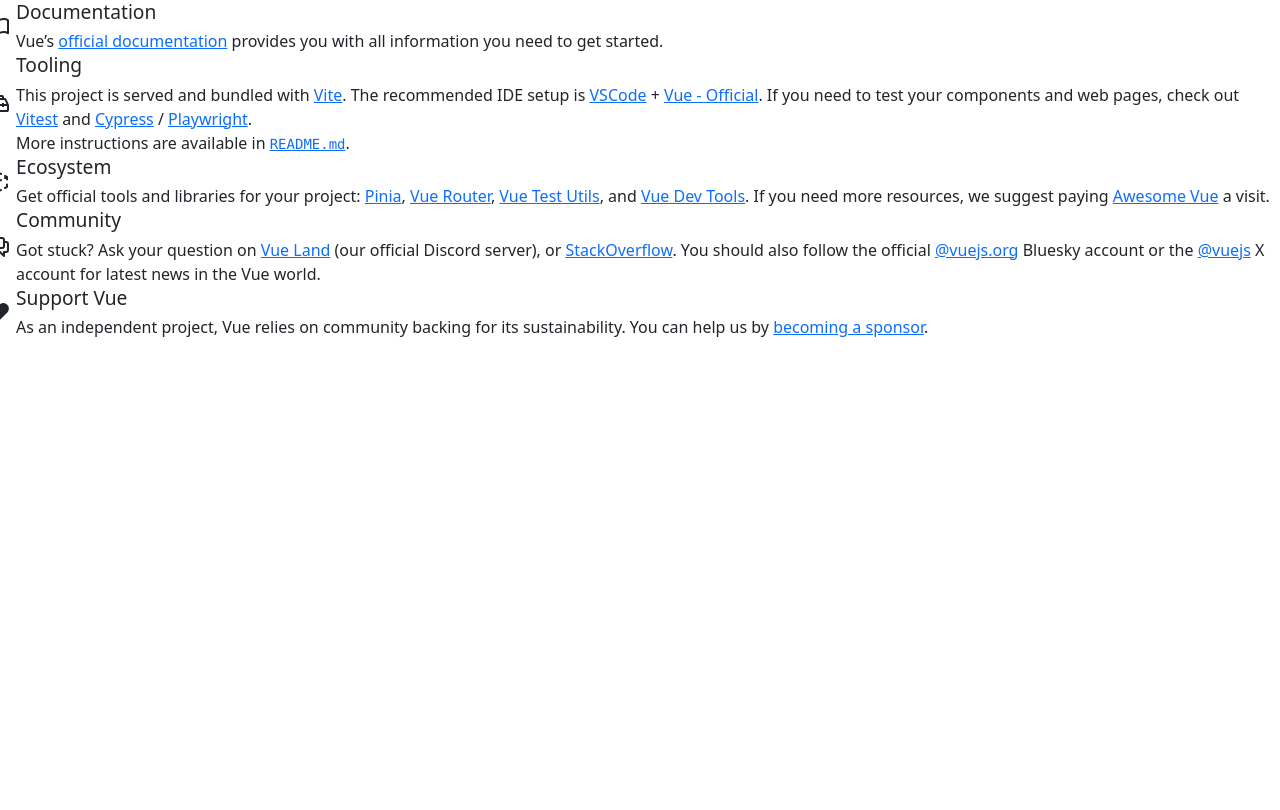
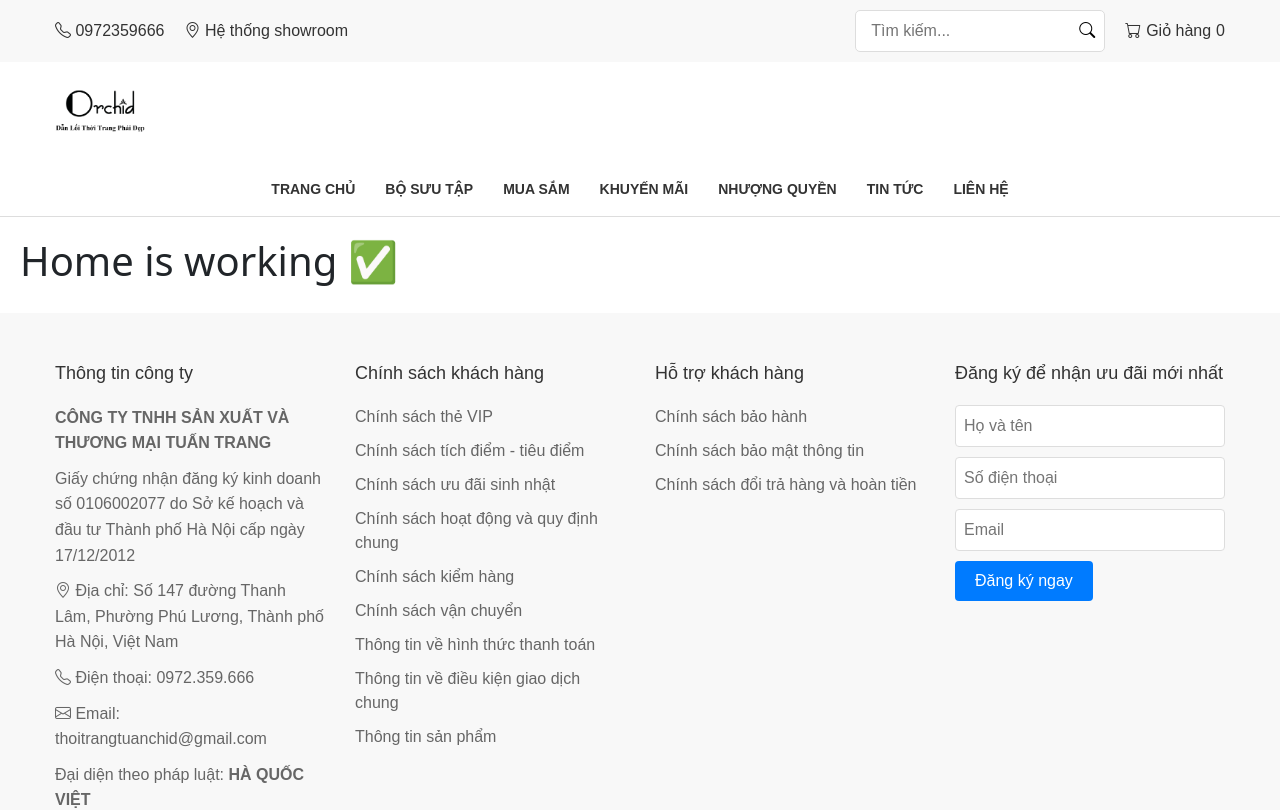
Before and after one commit to Doanvth/DAX_PolyStyle, a Vue app: page / in a window 1280 px wide. Shown: the top 810 px of the page. Built offline with nearby package versions, Linux system fonts and the light colour scheme.

Commit message:
Update UserLayout + Router children + Header Footer

```diff
--- a/index.html
+++ b/index.html
@@ -2,11 +2,13 @@
 <html lang="">
   <head>
     <meta charset="UTF-8" />
+
     <link rel="icon" href="/favicon.ico" />
     <meta name="viewport" content="width=device-width, initial-scale=1.0" />
     <title>Vite App</title>
   </head>
   <body>
     <div id="app"></div>
+    <script type="module" src="/src/main.js"></script>
   </body>
 </html>
--- a/src/App.vue
+++ b/src/App.vue
@@ -3,11 +3,7 @@
 </script>
 
 <template>
-  <div>
-    <main>
-      <RouterView />
-    </main>
-  </div>
+  <RouterView />
 </template>
 
 <style scoped>
--- a/src/main.js
+++ b/src/main.js
@@ -4,6 +4,7 @@
 
 import "bootstrap/dist/css/bootstrap.min.css";
 import "bootstrap/dist/js/bootstrap.bundle.js";
+import "bootstrap-icons/font/bootstrap-icons.css"; // Thêm dòng này
 
 const app = createApp(App);
 
--- a/src/router/index.js
+++ b/src/router/index.js
@@ -2,14 +2,15 @@
 import HomeView from "../views/HomeView.vue";
 import Register from "@/views/auth/Register.vue";
 import LoginView from "../views/auth/Login.vue";
+import UserLayout from "@/layouts/UserLayout.vue";
 
 const router = createRouter({
   history: createWebHistory(import.meta.env.BASE_URL),
   routes: [
     {
       path: "/",
-      name: "home",
-      component: HomeView,
+      component: UserLayout,
+      children: [{ path: "", component: HomeView }],
     },
     {
       path: "/register",
--- a/src/views/HomeView.vue
+++ b/src/views/HomeView.vue
@@ -1,9 +1,3 @@
-<script setup>
-import TheWelcome from '../components/TheWelcome.vue'
-</script>
-
 <template>
-  <main>
-    <TheWelcome />
-  </main>
+  <h1>Home is working ✅</h1>
 </template>
```
